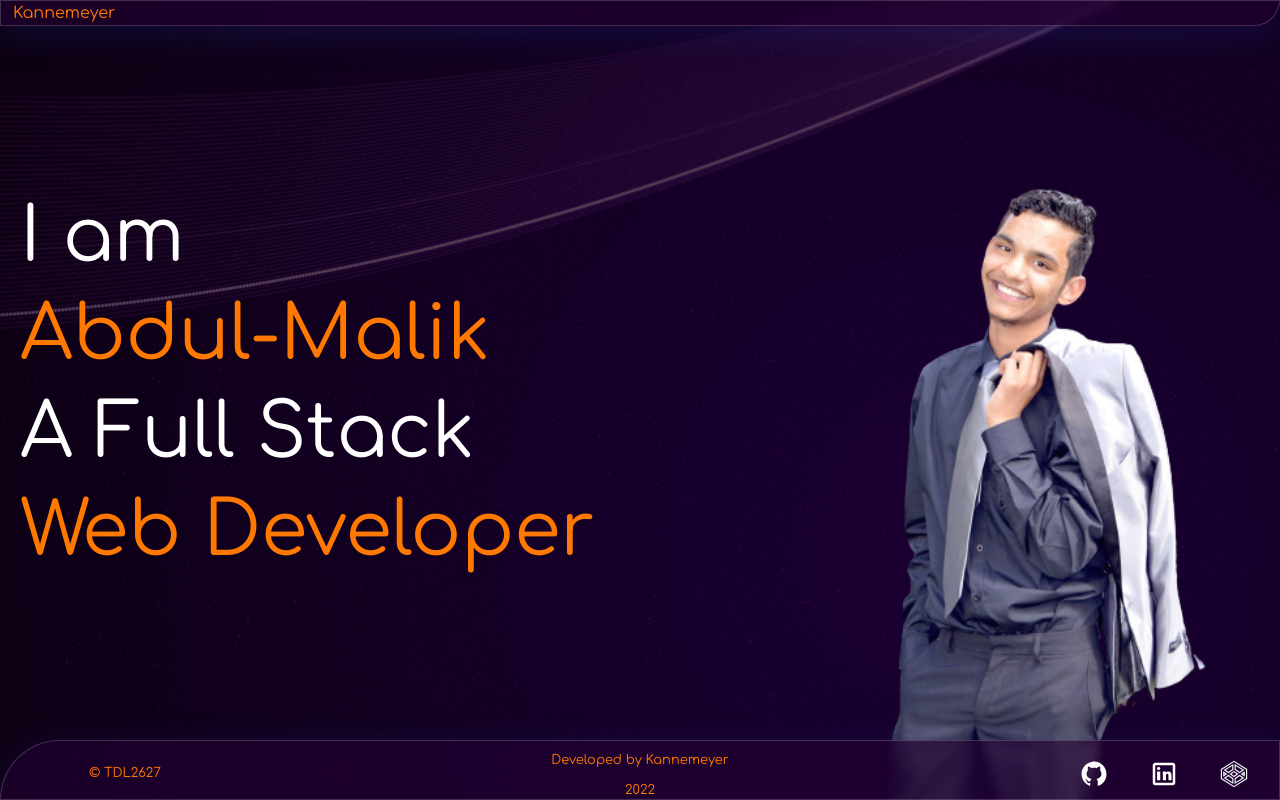
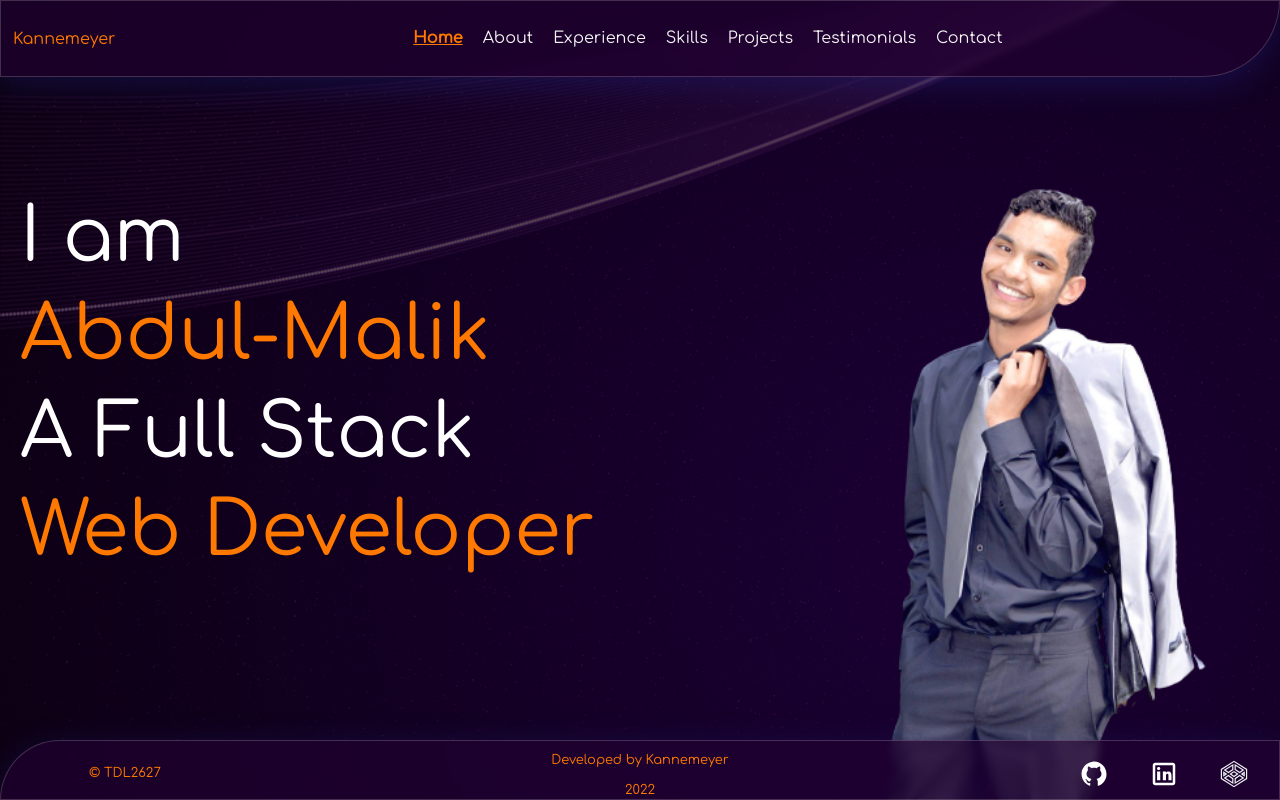
Before and after one commit to TDL2627/multi-vue-page, a Vue app: page / in a window 1280 px wide. Built offline with nearby package versions, Linux system fonts and the light colour scheme.

Commit message:
newupdate nav2

```diff
--- a/src/components/Home-c.vue
+++ b/src/components/Home-c.vue
@@ -107,11 +107,12 @@ h1{
   height: 800px;
 }
 #intro {
-  background-color: #5a189a;
+background:linear-gradient(0deg, rgba(0, 0, 0, 0.7), rgba(0, 0, 0, 0.7)), url("../assets/bg.png");
   height: 100vh;
   width: 100vw;
   position: fixed;
   z-index: 284;
+padding-top: 0;
   top: 0;
   left: 0;
     animation: hide 1s linear 1s 1 forwards;
@@ -123,6 +124,9 @@ h1{
   #me{
 display: none;
 
+  }
+  #intro{
+      padding-top:25%;
   }
   .home{
      background:linear-gradient(0deg, rgba(0, 0, 0, 0.7), rgba(0, 0, 0, 0.7)), url("../assets/people/me.png"),#5a189a;
--- a/src/components/Navbar.vue
+++ b/src/components/Navbar.vue
@@ -5,8 +5,32 @@
 
 <button class="btn btn-primary " id="offie" type="button" data-bs-toggle="offcanvas" data-bs-target="#offcanvasRight" aria-controls="offcanvasRight"><span class="navbar-toggler-icon"></span></button>
     <div class="collapse navbar-collapse" id="navbarSupportedContent">
+      <ul class="navbar-nav me-auto mb-2 mb-lg-0">
+        <li class="nav-item">
+      <router-link to="/">Home</router-link>
+        </li>
+        <li class="nav-item">
+          <router-link  to="/about">About</router-link>
+        </li>
+        <div class="nav-item">
+    <router-link  to="/experience">Experience </router-link>
+        </div>
+        <div class="nav-item">
+<router-link  to="/skills">Skills </router-link>
+        </div>
+        <div class="nav-item">
+  <router-link  to="/projects">Projects</router-link>
+        </div>
+        <div class="nav-item">
+ <router-link   to="/testimonials">Testimonials</router-link>
+        </div>
 
+           <div class="nav-item">
+      <router-link   to="/contact"><p>Contact</p></router-link>
+        </div>
+</ul>
     </div>
+
   </div>
 </nav>
 
```
